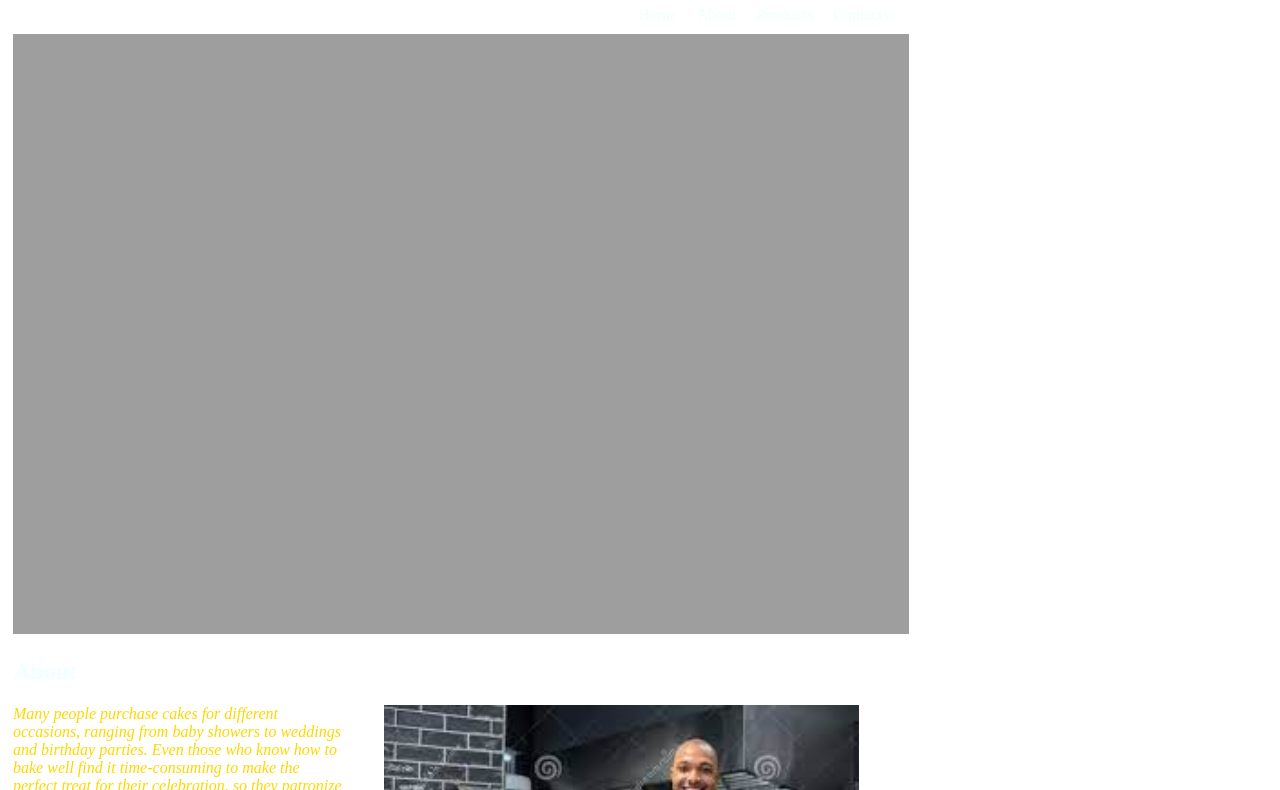
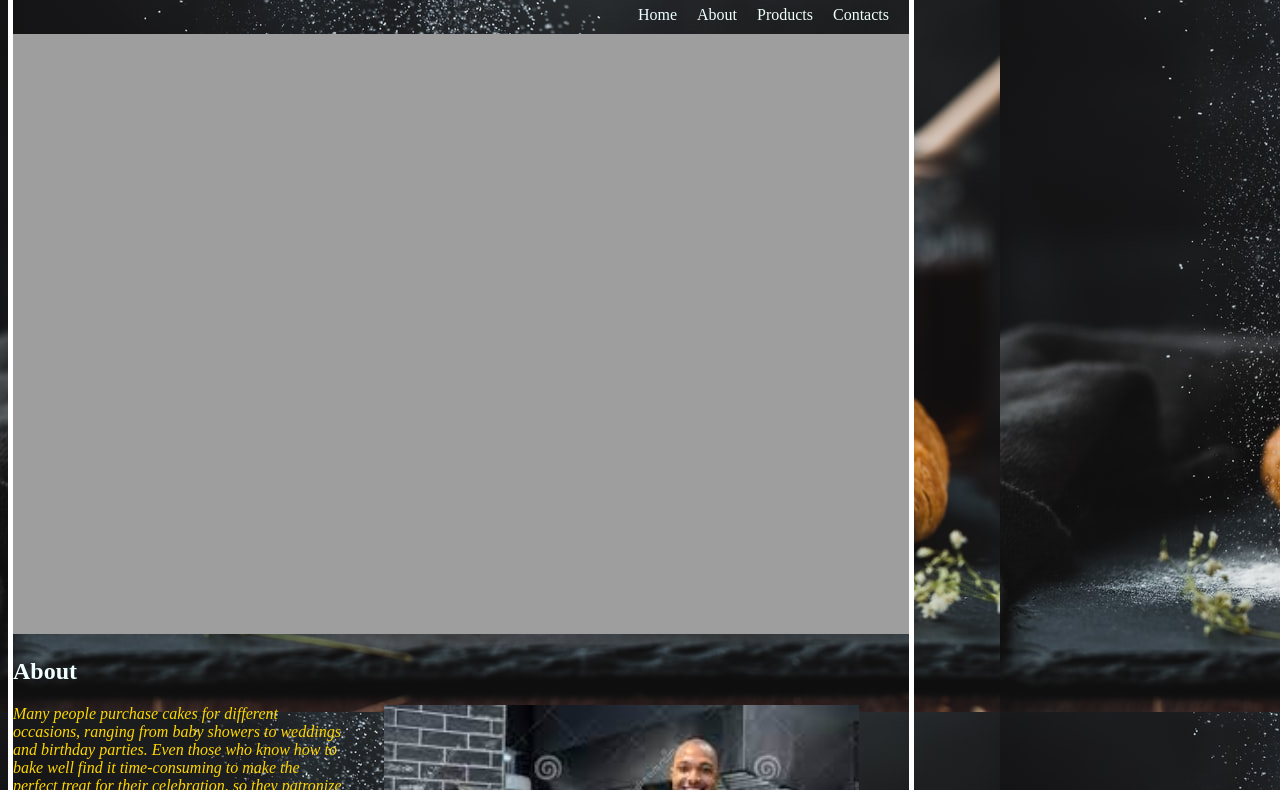
Before and after one commit to Juddymwai/designproject, a plain HTML site: page index.html in a window 1280 px wide. Shown: the part 88-878 px from the top of the page. Drawn offline with Linux system fonts and the light colour scheme; the site is published under a folder, as on GitHub Pages, so addresses that start at the root find nothing.

Commit message:
this commit chnages the file path of background image

```diff
--- a/index.css
+++ b/index.css
@@ -106,7 +106,7 @@ li {
 }
 body {
     width: 70%;
-    background-image: url('/assets/images/back4.jpeg');
+    background-image: url('assets/images/back4.jpeg');
     border:5px solid white;
     border-radius: 5px;
 
```
